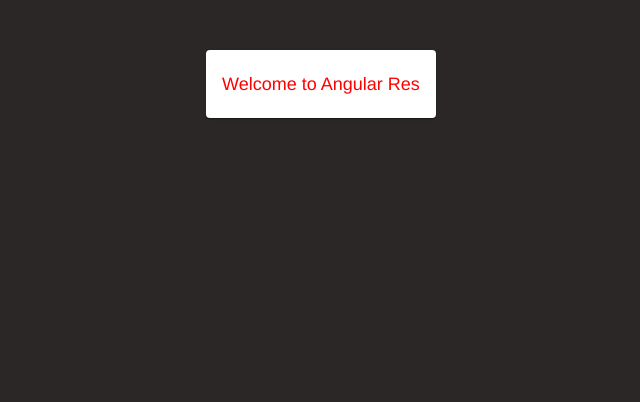
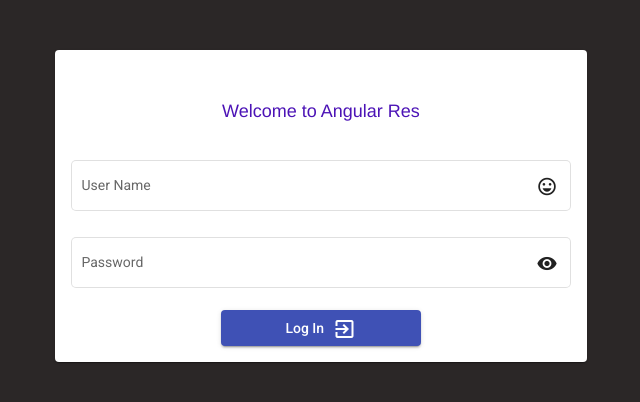
Before and after one commit to gauravkumar-tech/angularResponsive, an Angular app: page / in a window 1280 px wide. Shown: the top 402 px of the page, without its empty margins (319-959 px from the left). Built offline with nearby package versions, Linux system fonts and the light colour scheme.

Commit message:
login page made, forms added, reactive forms added, button and icon added. made it reactive.

```diff
--- a/src/app/auth/login/login.component.html
+++ b/src/app/auth/login/login.component.html
@@ -5,11 +5,27 @@
                 <div class="headingH1">
                     Welcome to Angular Res
                 </div>
-
-
-
-
-
+                <div>
+                    <mat-form-field appearance="outline" class="form">
+                        <mat-label>User Name</mat-label>
+                        <input matInput placeholder="Enter username">
+                        <mat-icon matSuffix>sentiment_very_satisfied</mat-icon>
+                      </mat-form-field>
+                </div>
+                <div>
+                    <mat-form-field appearance="outline" class="form">
+                        <mat-label>Password</mat-label>
+                        <input matInput placeholder="Enter Password" type="password">
+                        <mat-icon matSuffix>remove_red_eye</mat-icon>
+                      </mat-form-field>
+                </div>
+                <div fxLayout="row" fxLayoutAlign="space-around center" >
+                    <div>
+                        <button class="btn" mat-raised-button color="primary" (click)="login()">Log In
+                            <mat-icon style="margin-left: 5px;" matSuffix>exit_to_app</mat-icon>
+                        </button>
+                    </div>
+                </div>
             </mat-card>
         </div>
     </div>
--- a/src/app/auth/login/login.component.scss
+++ b/src/app/auth/login/login.component.scss
@@ -14,6 +14,62 @@
     font-size: large;
     font-family: 'Franklin Gothic Medium', 'Arial Narrow', Arial, sans-serif;
     font-weight: 500;
-    color: red;
-    line-height: 2;
+    color: rgb(76, 19, 182);
+    line-height: 5;
 }
+
+
+/* Extra small devices (phones, 600px and down) */
+@media only screen and (max-width: 600px) {
+    .form{
+        width: 200px;
+    }
+
+    .btn{
+        width: 200px;
+    }
+}
+
+/* Small devices (portrait tablets and large phones, 600px and up) */
+@media only screen and (min-width: 600px) {
+    .form{
+        width: 200;
+    }
+
+    .btn{
+        width: 200px;
+    }
+}
+
+/* Medium devices (landscape tablets, 768px and up) */
+@media only screen and (min-width: 768px) {
+    .form{
+        width: 500px;
+    }
+
+    .btn{
+        width: 200px;
+    }
+}
+
+/* Large devices (laptops/desktops, 992px and up) */
+@media only screen and (min-width: 992px) {
+    .form{
+        width: 500px;
+    }
+
+    .btn{
+        width: 200px;
+    }
+}
+
+/* Extra large devices (large laptops and desktops, 1200px and up) */
+@media only screen and (min-width: 1200px) {
+    .form{
+        width: 500px;
+    }
+
+    .btn{
+        width: 200px;
+    }
+}
--- a/src/app/auth/login/login.component.ts
+++ b/src/app/auth/login/login.component.ts
@@ -6,10 +6,15 @@
   styleUrls: ['./login.component.scss']
 })
 export class LoginComponent implements OnInit {
-
+  showSpinner = false;
   constructor() { }
 
   ngOnInit(): void {
+    this.showSpinner = false;
+  }
+
+  login(){
+    this.showSpinner=true;
   }
 
 }
```
Also changed, not shown: src/app/auth/auth.module.ts (+9 -1 lines).
